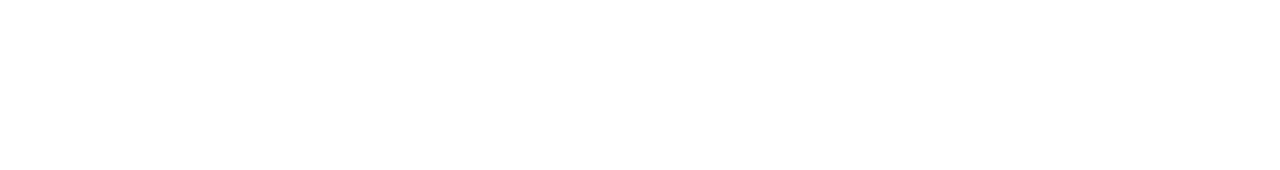
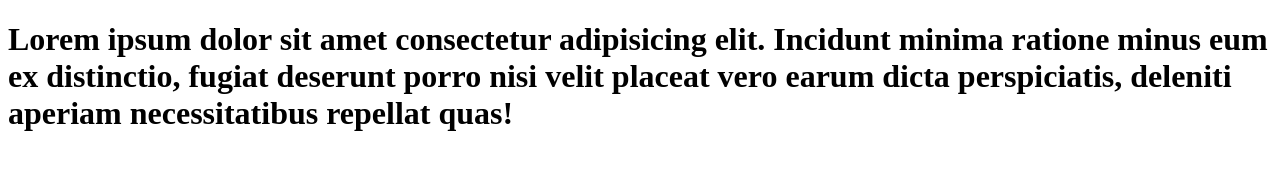
Before and after one commit to saraygonzalez/Repositorio1, a plain HTML site: page index.html in a window 1280 px wide. Drawn offline with Linux system fonts and the light colour scheme.

Commit message:
agrego h1

```diff
--- a/index.html
+++ b/index.html
@@ -7,6 +7,6 @@
     <title>Document</title>
 </head>
 <body>
-
+   <h1>Lorem ipsum dolor sit amet consectetur adipisicing elit. Incidunt minima ratione minus eum ex distinctio, fugiat deserunt porro nisi velit placeat vero earum dicta perspiciatis, deleniti aperiam necessitatibus repellat quas!</h1>
 </body>
 </html>
```
